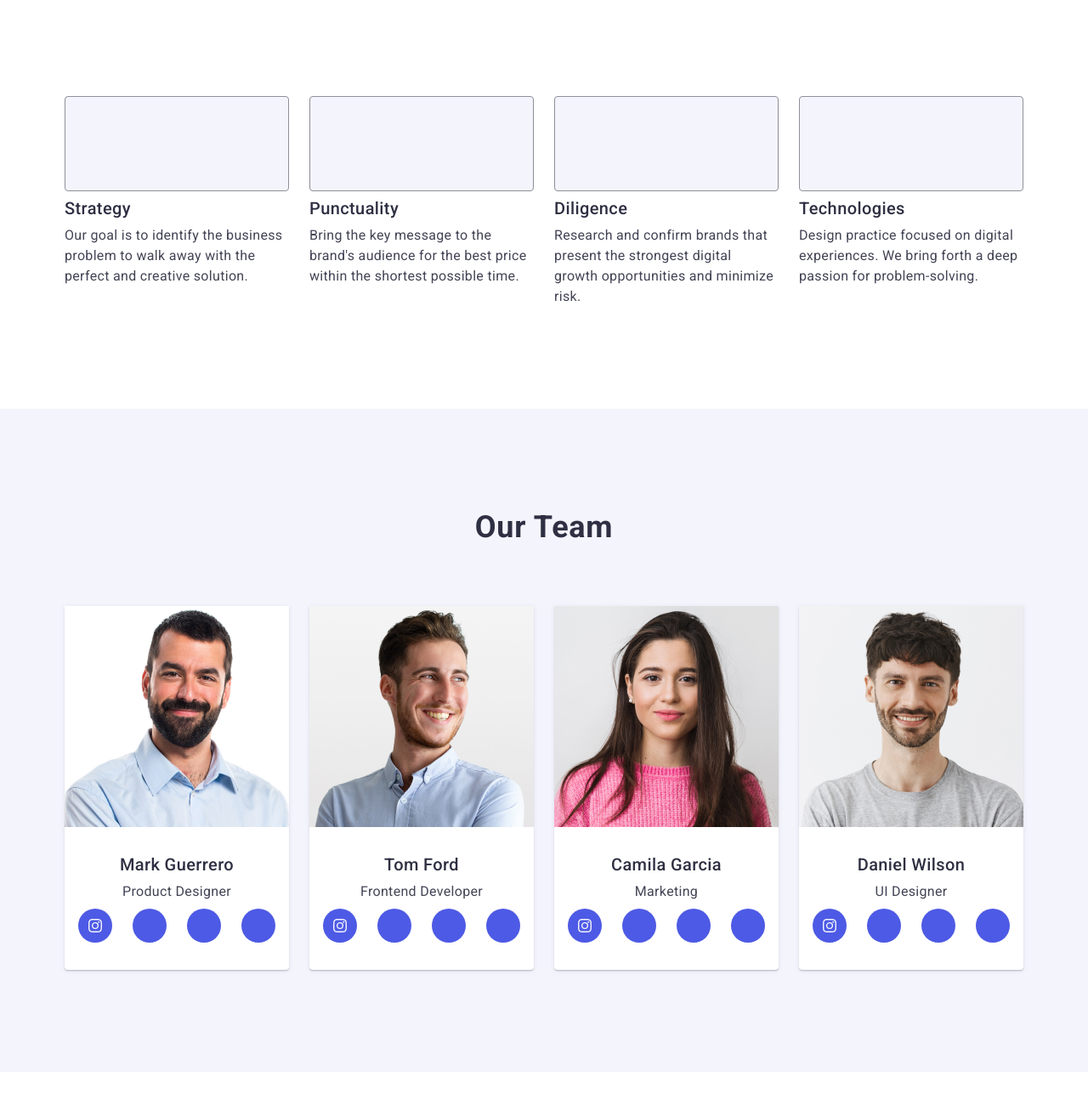
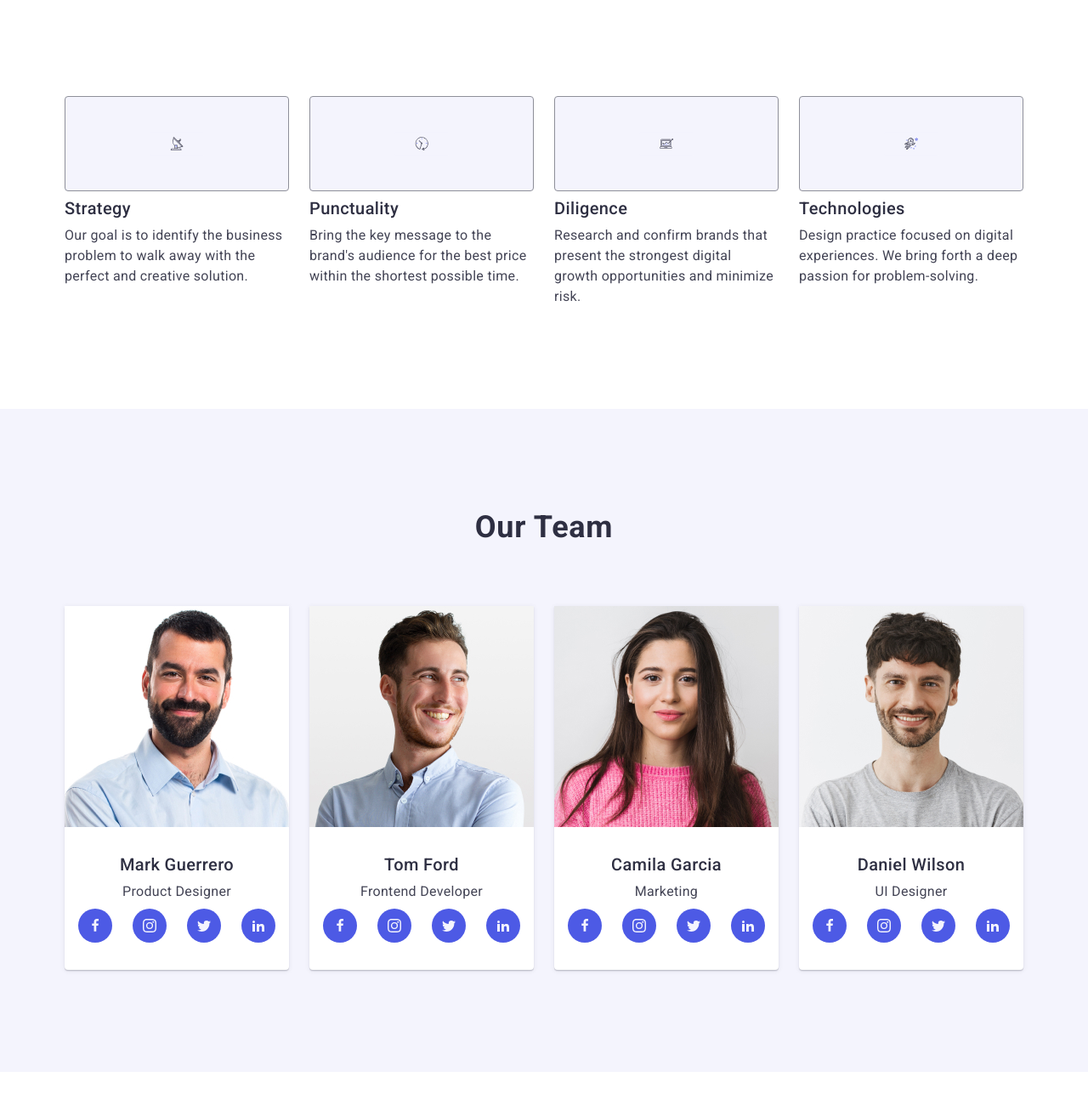
Before and after one commit to RomanMkrtumov/goit-markup-hw-04, a plain HTML site: page index.html in a window 1280 px wide. Shown: the part 680-1980 px from the top of the page at 85% size. Drawn offline with nearby package versions, Linux system fonts and the light colour scheme.

Commit message:
Update index.html

```diff
--- a/index.html
+++ b/index.html
@@ -65,7 +65,7 @@
                     <li class="advantages-list-two">
                         <div class="container-advantages-img">
                             <svg class="advantages-img" width="64" height="64">
-                                <use href="./images/icons.svg#icon-antenna"></use>
+                                <use href="./images/icons.svg#icon-Icon-1"></use>
                             </svg>
                         </div>
                         <h3 class="advantages-title">Strategy</h3>
@@ -78,7 +78,7 @@
                     <li class="advantages-list-two">
                         <div class="container-advantages-img">
                             <svg class="advantages-img" width="64" height="64">
-                                <use href="./images/icons.svg#icon-clock"></use>
+                                <use href="./images/icons.svg#icon-Icon-2"></use>
                             </svg>
                         </div>
                         <h3 class="advantages-title">Punctuality</h3>
@@ -91,7 +91,7 @@
                     <li class="advantages-list-two">
                         <div class="container-advantages-img">
                             <svg class="advantages-img" width="64" height="64">
-                                <use href="./images/icons.svg#icon-diagram"></use>
+                                <use href="./images/icons.svg#icon-Icon-3"></use>
                             </svg>
                         </div>
                         <h3 class="advantages-title">Diligence</h3>
@@ -104,7 +104,7 @@
                     <li class="advantages-list-two">
                         <div class="container-advantages-img">
                             <svg class="advantages-img" width="64" height="64">
-                                <use href="./images/icons.svg#icon-astronaut"></use>
+                                <use href="./images/icons.svg#icon-Icon-4"></use>
                             </svg>
                         </div>
                         <h3 class="advantages-title">Technologies</h3>
@@ -133,6 +133,13 @@
                                 <li class="icons-item">
                                     <a href="" class="icons-link">
                                         <svg class="icons-icons" width="16" height="16">
+                                            <use href="./images/icons.svg#icon-facebook1"></use>
+                                        </svg>
+                                    </a>
+                                </li>
+                                <li class="icons-item">
+                                    <a href="" class="icons-link">
+                                        <svg class="icons-icons" width="16" height="16">
                                             <use href="./images/icons.svg#icon-instagram"></use>
                                         </svg>
                                     </a>
@@ -140,21 +147,14 @@
                                 <li class="icons-item">
                                     <a href="" class="icons-link">
                                         <svg class="icons-icons" width="16" height="16">
-                                            <use href="./images/icons.svg#icon-twitter"></use>
+                                            <use href="./images/icons.svg#icon-twitter1"></use>
                                         </svg>
                                     </a>
                                 </li>
                                 <li class="icons-item">
                                     <a href="" class="icons-link">
                                         <svg class="icons-icons" width="16" height="16">
-                                            <use href="./images/icons.svg#icon-facebook"></use>
-                                        </svg>
-                                    </a>
-                                </li>
-                                <li class="icons-item">
-                                    <a href="" class="icons-link">
-                                        <svg class="icons-icons" width="16" height="16">
-                                            <use href="./images/icons.svg#icon-linkedin"></use>
+                                            <use href="./images/icons.svg#icon-linkedin2"></use>
                                         </svg>
                                     </a>
                                 </li>
@@ -170,6 +170,13 @@
                                 <li class="icons-item">
                                     <a href="" class="icons-link">
                                         <svg class="icons-icons" width="16" height="16">
+                                            <use href="./images/icons.svg#icon-facebook1"></use>
+                                        </svg>
+                                    </a>
+                                </li>
+                                <li class="icons-item">
+                                    <a href="" class="icons-link">
+                                        <svg class="icons-icons" width="16" height="16">
                                             <use href="./images/icons.svg#icon-instagram"></use>
                                         </svg>
                                     </a>
@@ -177,21 +184,14 @@
                                 <li class="icons-item">
                                     <a href="" class="icons-link">
                                         <svg class="icons-icons" width="16" height="16">
-                                            <use href="./images/icons.svg#icon-twitter"></use>
+                                            <use href="./images/icons.svg#icon-twitter1"></use>
                                         </svg>
                                     </a>
                                 </li>
                                 <li class="icons-item">
                                     <a href="" class="icons-link">
                                         <svg class="icons-icons" width="16" height="16">
-                                            <use href="./images/icons.svg#icon-facebook"></use>
-                                        </svg>
-                                    </a>
-                                </li>
-                                <li class="icons-item">
-                                    <a href="" class="icons-link">
-                                        <svg class="icons-icons" width="16" height="16">
-                                            <use href="./images/icons.svg#icon-linkedin"></use>
+                                            <use href="./images/icons.svg#icon-linkedin2"></use>
                                         </svg>
                                     </a>
                                 </li>
@@ -207,6 +207,13 @@
                                 <li class="icons-item">
                                     <a href="" class="icons-link">
                                         <svg class="icons-icons" width="16" height="16">
+                                            <use href="./images/icons.svg#icon-facebook1"></use>
+                                        </svg>
+                                    </a>
+                                </li>
+                                <li class="icons-item">
+                                    <a href="" class="icons-link">
+                                        <svg class="icons-icons" width="16" height="16">
                                             <use href="./images/icons.svg#icon-instagram"></use>
                                         </svg>
                                     </a>
@@ -214,21 +221,14 @@
                                 <li class="icons-item">
                                     <a href="" class="icons-link">
                                         <svg class="icons-icons" width="16" height="16">
-                                            <use href="./images/icons.svg#icon-twitter"></use>
+                                            <use href="./images/icons.svg#icon-twitter1"></use>
                                         </svg>
                                     </a>
                                 </li>
                                 <li class="icons-item">
                                     <a href="" class="icons-link">
                                         <svg class="icons-icons" width="16" height="16">
-                                            <use href="./images/icons.svg#icon-facebook"></use>
-                                        </svg>
-                                    </a>
-                                </li>
-                                <li class="icons-item">
-                                    <a href="" class="icons-link">
-                                        <svg class="icons-icons" width="16" height="16">
-                                            <use href="./images/icons.svg#icon-linkedin"></use>
+                                            <use href="./images/icons.svg#icon-linkedin2"></use>
                                         </svg>
                                     </a>
                                 </li>
@@ -244,6 +244,13 @@
                                 <li class="icons-item">
                                     <a href="" class="icons-link">
                                         <svg class="icons-icons" width="16" height="16">
+                                            <use href="./images/icons.svg#icon-facebook1"></use>
+                                        </svg>
+                                    </a>
+                                </li>
+                                <li class="icons-item">
+                                    <a href="" class="icons-link">
+                                        <svg class="icons-icons" width="16" height="16">
                                             <use href="./images/icons.svg#icon-instagram"></use>
                                         </svg>
                                     </a>
@@ -251,21 +258,14 @@
                                 <li class="icons-item">
                                     <a href="" class="icons-link">
                                         <svg class="icons-icons" width="16" height="16">
-                                            <use href="./images/icons.svg#icon-twitter"></use>
+                                            <use href="./images/icons.svg#icon-twitter1"></use>
                                         </svg>
                                     </a>
                                 </li>
                                 <li class="icons-item">
                                     <a href="" class="icons-link">
                                         <svg class="icons-icons" width="16" height="16">
-                                            <use href="./images/icons.svg#icon-facebook"></use>
-                                        </svg>
-                                    </a>
-                                </li>
-                                <li class="icons-item">
-                                    <a href="" class="icons-link">
-                                        <svg class="icons-icons" width="16" height="16">
-                                            <use href="./images/icons.svg#icon-linkedin"></use>
+                                            <use href="./images/icons.svg#icon-linkedin2"></use>
                                         </svg>
                                     </a>
                                 </li>
@@ -391,28 +391,28 @@
                     <li class="icon-item">
                         <a href="" class="icon-link">
                             <svg class="footer-icon" width="24" height="24">
-                                <use href="./images/icons.svg#icon-instagram-2"></use>
+                                <use href="./images/icons.svg#icon-instagram"></use>
                             </svg>
                         </a>
                     </li>
                     <li class="icon-item">
                         <a href="" class="icon-link">
                             <svg class="footer-icon" width="24" height="24">
-                                <use href="./images/icons.svg#icon-twitter-1"></use>
+                                <use href="./images/icons.svg#icon-twitter1"></use>
                             </svg>
                         </a>
                     </li>
                     <li class="icon-item">
                         <a href="" class="icon-link">
                             <svg class="footer-icon" width="24" height="24">
-                                <use href="./images/icons.svg#icon-facebook-1"></use>
+                                <use href="./images/icons.svg#icon-facebook1"></use>
                             </svg>
                         </a>
                     </li>
                     <li class="icon-item">
                         <a href="" class="icon-link">
                             <svg class="footer-icon" width="24" height="24">
-                                <use href="./images/icons.svg#icon-linkedin-1"></use>
+                                <use href="./images/icons.svg#icon-linkedin2"></use>
                             </svg>
                         </a>
                     </li>
```
